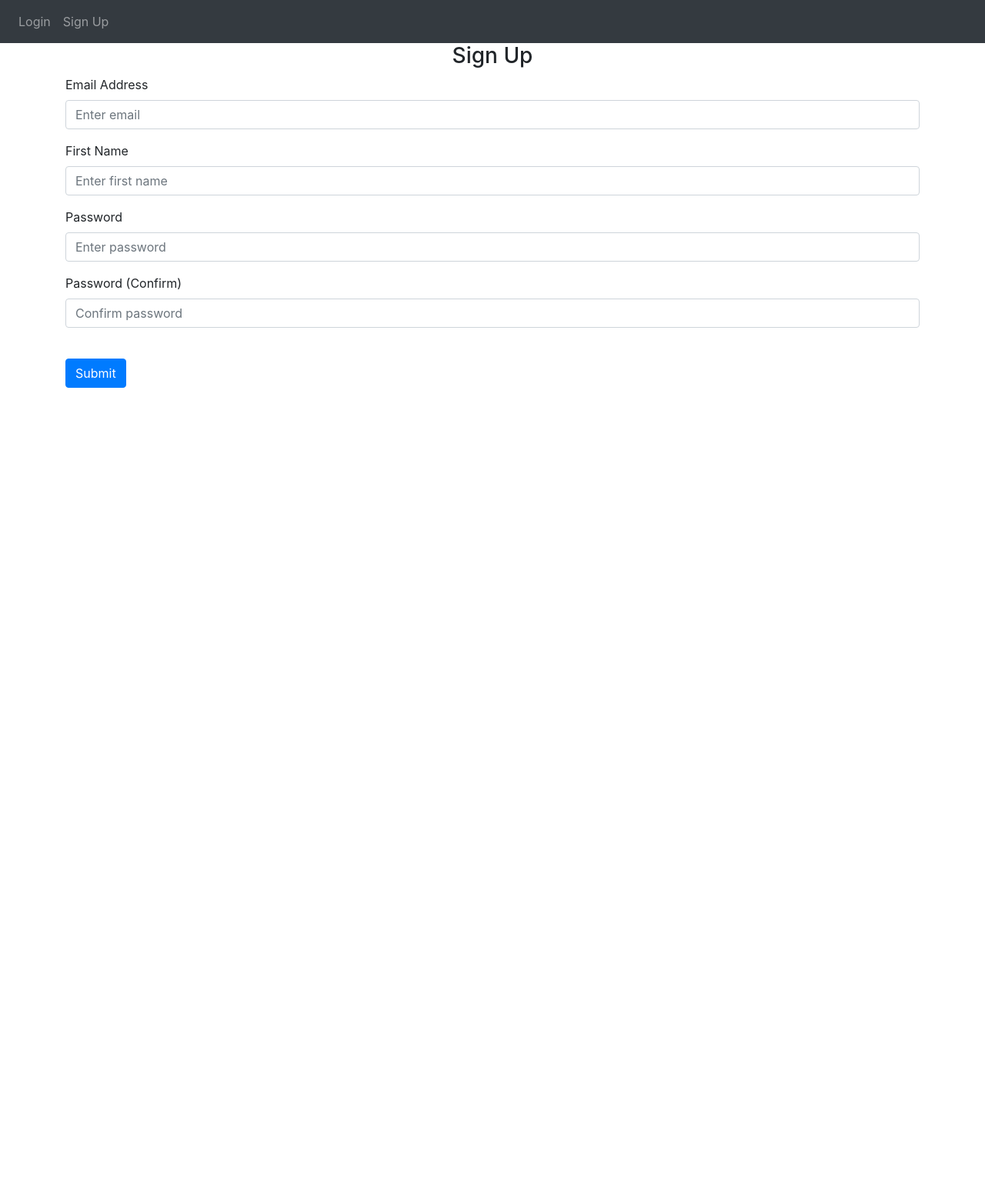
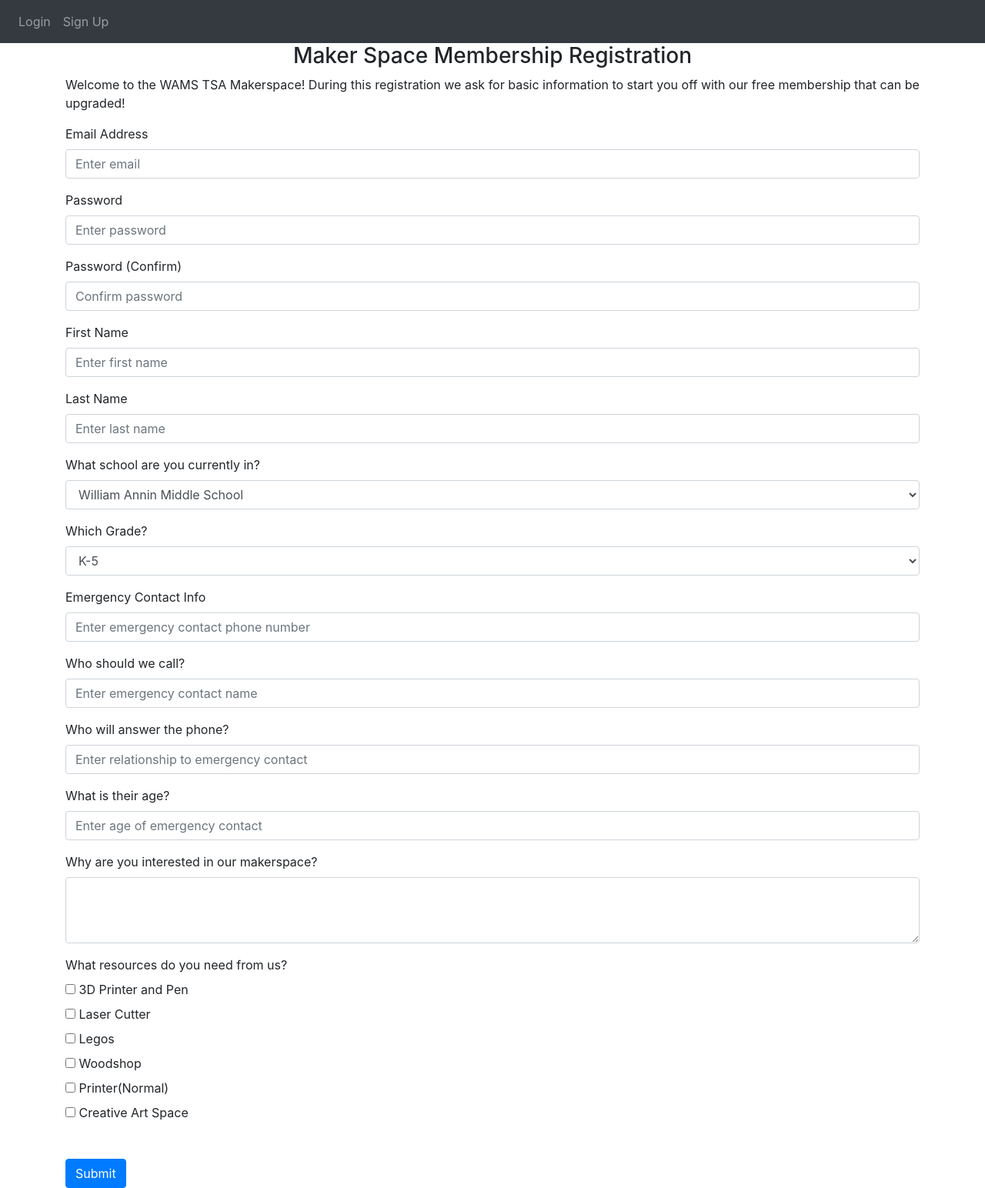
Before and after one commit to smartmobijj/TSA, a Flask app: page /sign-up in a window 1280 px wide. Shown: the whole page at 77% size. Before the commit the page ends 504 px from the top, so only its background shows below. Run offline with Flask 3, Linux system fonts and the light colour scheme; some libraries are stand-ins or nearby versions.

Commit message:
Update sign_up.html

```diff
--- a/Website/templates/sign_up.html
+++ b/Website/templates/sign_up.html
@@ -1,7 +1,9 @@
-{% extends "base.html" %} {% block title %}Sign Up{% endblock %}
+{% extends "base.html" %}
+{% block title %}Sign Up{% endblock %}
 {% block content %}
 <form method="POST">
-  <h3 align="center">Sign Up</h3>
+  <h3 align="center">Maker Space Membership Registration</h3>
+  <p>Welcome to the WAMS TSA Makerspace! During this registration we ask for basic information to start you off with our free membership that can be upgraded!</p>
   <div class="form-group">
     <label for="email">Email Address</label>
     <input
@@ -12,17 +14,7 @@
       placeholder="Enter email"
     />
   </div>
-  <div class="form-group">
-    <label for="firstName">First Name</label>
-    <input
-      type="text"
-      class="form-control"
-      id="firstName"
-      name="firstName"
-      placeholder="Enter first name"
-    />
-  </div>
-  <div class="form-group">
+    <div class="form-group">
     <label for="password1">Password</label>
     <input
       type="password"
@@ -42,10 +34,108 @@
       placeholder="Confirm password"
     />
   </div>
+  <div class="form-group">
+    <label for="firstName">First Name</label>
+    <input
+      type="text"
+      class="form-control"
+      id="firstName"
+      name="firstName"
+      placeholder="Enter first name"
+    />
+  </div>
+  <div class="form-group">
+    <label for="lastName">Last Name</label>
+    <input
+      type="text"
+      class="form-control"
+      id="lastName"
+      name="lastName"
+      placeholder="Enter last name"
+    />
+  </div>
+  <div class="form-group">
+    <label for="school">What school are you currently in?</label>
+    <select class="form-control" id="school" name="school">
+      <option value="WAMS">William Annin Middle School</option>
+      <option value="Liberty Corner">Liberty Corner</option>
+      <option value="Ridge High School">Ridge High School</option>
+      <option value="Cedar Hill">Cedar Hill</option>
+      <option value="Mount Prospect">Mount Prospect</option>
+      <option value="Oak Street">Oak Street</option>
+      <option value="Other">Other</option>
+    </select>
+  </div>
+  <div class="form-group">
+    <label for="grade">Which Grade?</label>
+    <select class="form-control" id="grade" name="grade">
+      <option value="K-5">K-5</option>
+      <option value="Grade 6">Grade 6</option>
+      <option value="Grade 7">Grade 7</option>
+      <option value="Grade 8">Grade 8</option>
+      <option value="Grade 9-12">Grade 9-12</option>
+    </select>
+  </div>
+  <div class="form-group">
+    <label for="emergencyContact">Emergency Contact Info</label>
+    <input
+      type="tel"
+      class="form-control"
+      id="emergencyContact"
+      name="emergencyContact"
+      placeholder="Enter emergency contact phone number"
+    />
+  </div>
+  <div class="form-group">
+    <label for="emergencyContactName">Who should we call?</label>
+    <input
+      type="text"
+      class="form-control"
+      id="emergencyContactName"
+      name="emergencyContactName"
+      placeholder="Enter emergency contact name"
+    />
+  </div>
+  <div class="form-group">
+    <label for="relationship">Who will answer the phone?</label>
+    <input
+      type="text"
+      class="form-control"
+      id="relationship"
+      name="relationship"
+      placeholder="Enter relationship to emergency contact"
+    />
+  </div>
+  <div class="form-group">
+    <label for="contactAge">What is their age?</label>
+    <input
+      type="number"
+      class="form-control"
+      id="contactAge"
+      name="contactAge"
+      placeholder="Enter age of emergency contact"
+    />
+  </div>
+  <div class="form-group">
+    <label for="makerInterest">Why are you interested in our makerspace?</label>
+    <textarea class="form-control" id="makerInterest" name="makerInterest" rows="3"></textarea>
+  </div>
+  <div class="form-group">
+    <label>What resources do you need from us?</label><br>
+    <input type="checkbox" id="3DPrinterPen" name="resourcesNeeded" value="3D Printer and Pen">
+    <label for="3DPrinterPen">3D Printer and Pen</label><br>
+    <input type="checkbox" id="laserCutter" name="resourcesNeeded" value="Laser Cutter">
+    <label for="laserCutter">Laser Cutter</label><br>
+    <input type="checkbox" id="legos" name="resourcesNeeded" value="Legos">
+    <label for="legos">Legos</label><br>
+    <input type="checkbox" id="woodshop" name="resourcesNeeded" value="Woodshop">
+    <label for="woodshop">Woodshop</label><br>
+    <input type="checkbox" id="normalPrinter" name="resourcesNeeded" value="Printer(Normal)">
+    <label for="normalPrinter">Printer(Normal)</label><br>
+    <input type="checkbox" id="creativeArtSpace" name="resourcesNeeded" value="Creative Art Space">
+    <label for="creativeArtSpace">Creative Art Space</label><br>
+  </div>
   <br />
   <button type="submit" class="btn btn-primary">Submit</button>
 </form>
-
-
-
 {% endblock %}
```
